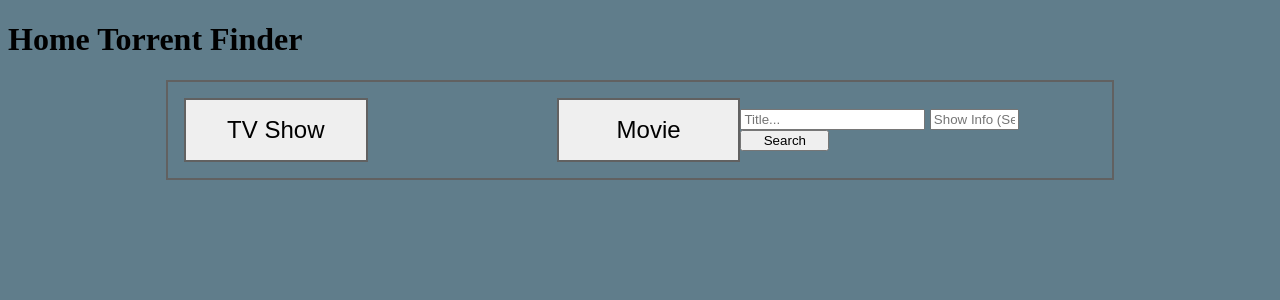
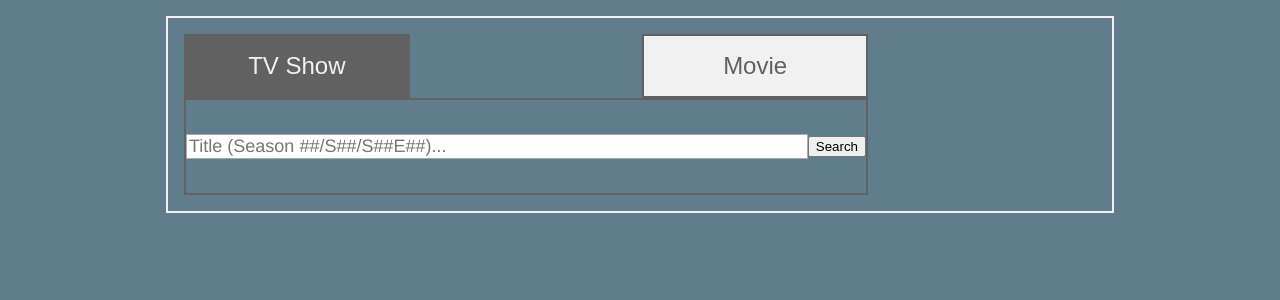
Before and after one commit to erik-morgan/code, a Python web app: template Web/pytor/templates/index.html in a window 1280 px wide. Shown: the top 300 px of the page. Run offline with Jinja, Linux system fonts and the light colour scheme; the template is opened without the code that fills it, so the values that code supplies are empty.

Commit message:
Add files via upload

```diff
--- a/Web/pytor/templates/index.html
+++ b/Web/pytor/templates/index.html
@@ -3,22 +3,18 @@
     <head>
         <meta http-equiv="Content-Type" content="text/html; charset=utf-8" />
         <title>Home Torrent Finder</title>
-        <link rel="stylesheet" type="text/css" href="../static/styles.css" />
+        <link rel="stylesheet" type="text/css" href="styles.css" />
     </head>
     <body>
-        <h1>Home Torrent Finder</h1>
-        <section id="search">
+        <section>
             <div id="categories">
-                <button class="cat active" onclick="pickCat(event, 'tv')" id="tab-tv">TV Show</button>
-                <button class="cat" onclick="tab(event, 'movie')" id="tab-movie">Movie</button>
+                <button class="cat sel" onclick="pickCat(event, 'tv')" id="cat-tv">TV Show</button>
+                <button class="cat desel" onclick="pickCat(event, 'movie')" id="cat-movie">Movie</button>
             </div>
-            <div id="inputs">
-                <form id="search-form" action="/search" method="GET">
-                    <input id="search-title" type="text" name="title" placeholder="Title..." required/>
-                    <input id="search-shows" type="text" name="show" placeholder="Show Info (Season #/S##/S##E##)..." />
-                    <input id="submit-form" type="submit" value="Search" name="submit" />
-                </form>
-            </div>
+            <form id="search" action="/search" method="POST">
+                <input id="search-bar" type="text" name="query" placeholder="Title (Season ##/S##/S##E##)..." required/>
+                <input id="submit" type="submit" value="Search" name="submit" />
+            </form>
         </section>
         <section id="result">
             <h2>Search Results</h2>
```
